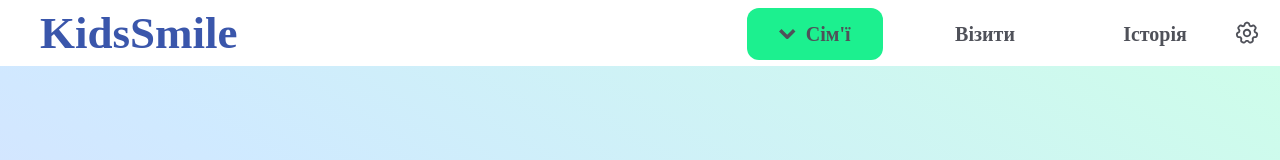
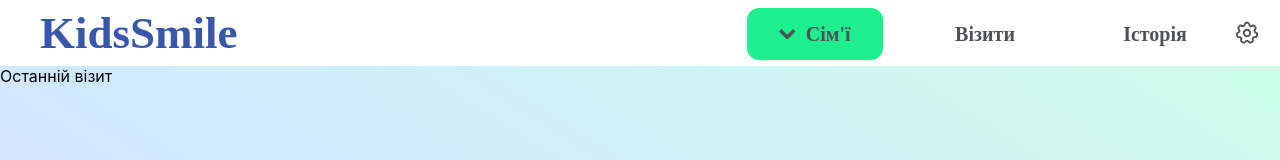
Before and after one commit to NeRudic/admin_kids, a React (Vite) app in the folder client/: page /families in a window 1280 px wide. Shown: the top 160 px of the page. Built offline with nearby package versions, Linux system fonts and the light colour scheme; no server answers; a web font is replaced by a local one.

Commit message:
feat(app): uncomment families route, add closes to Route tags

```diff
--- a/client/src/App.tsx
+++ b/client/src/App.tsx
@@ -4,6 +4,7 @@ import Footer from "./components/Footer/Footer";
 import { useNewClientModal } from "./context/NewClientModalContext";
 import { BrowserRouter as Router, Routes, Route } from "react-router-dom";
 import NewFamily from "./components/NewFamily/NewFamily";
+import Families from "./pages/Families";
 
 export default function App() {
   const { isOpen, newClientModalHandler } = useNewClientModal();
@@ -23,10 +24,9 @@ export default function App() {
 
         <div className="wrapper max-w-[1200px]">
           <Routes>
-            {/*
-        <Route path="/families" element={<Families/>}>
-        <Route path="/visits" element={<Visits/>}>
-        <Route path="/story" element={<Story>}> */}
+            <Route path="/families" element={<Families />} />
+            {/*<Route path="/visits" element={<Visits/> /}>
+            <Route path="/story" element={<Story>} /> */}
           </Routes>
         </div>
       </Router>
```
